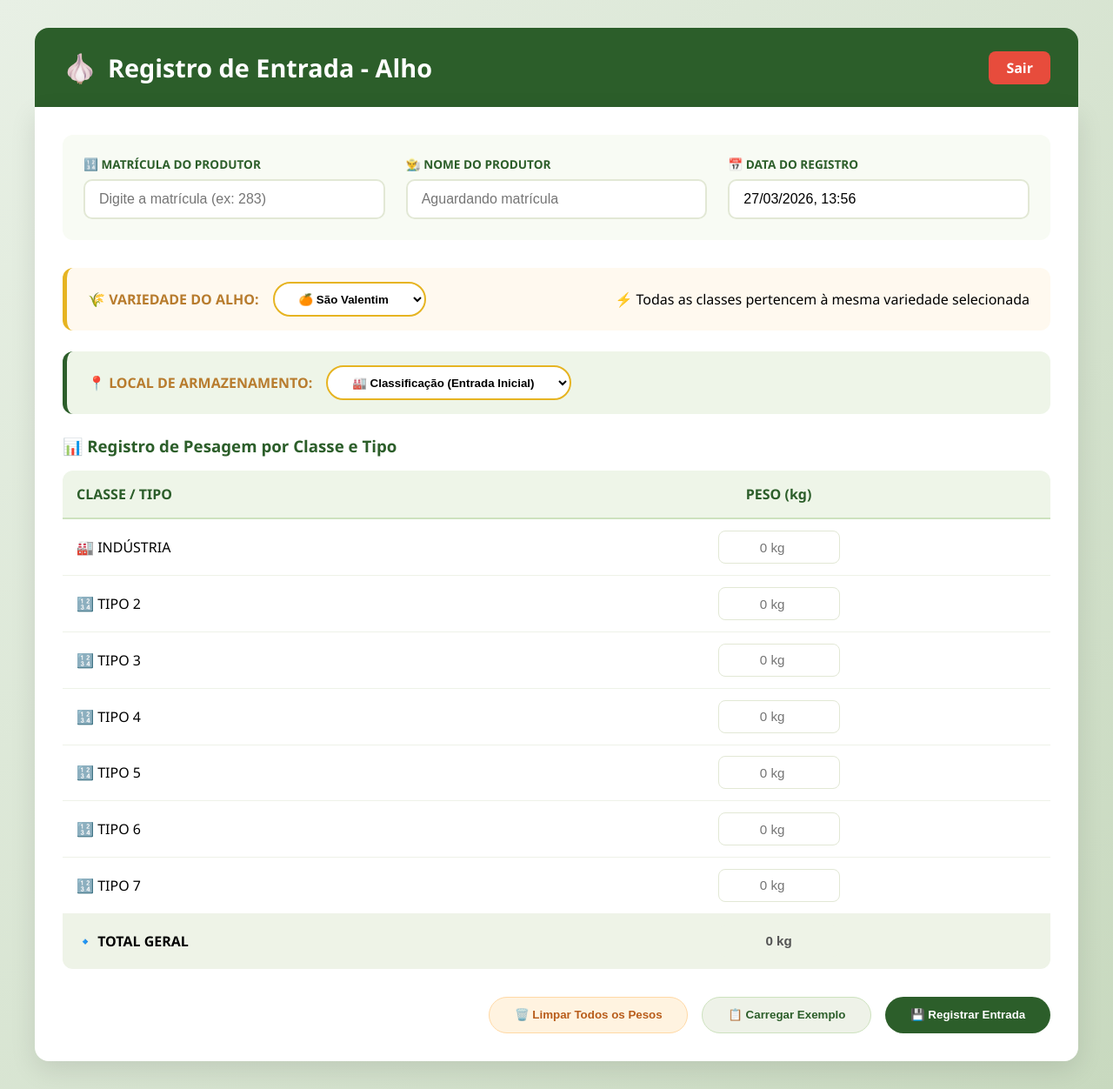
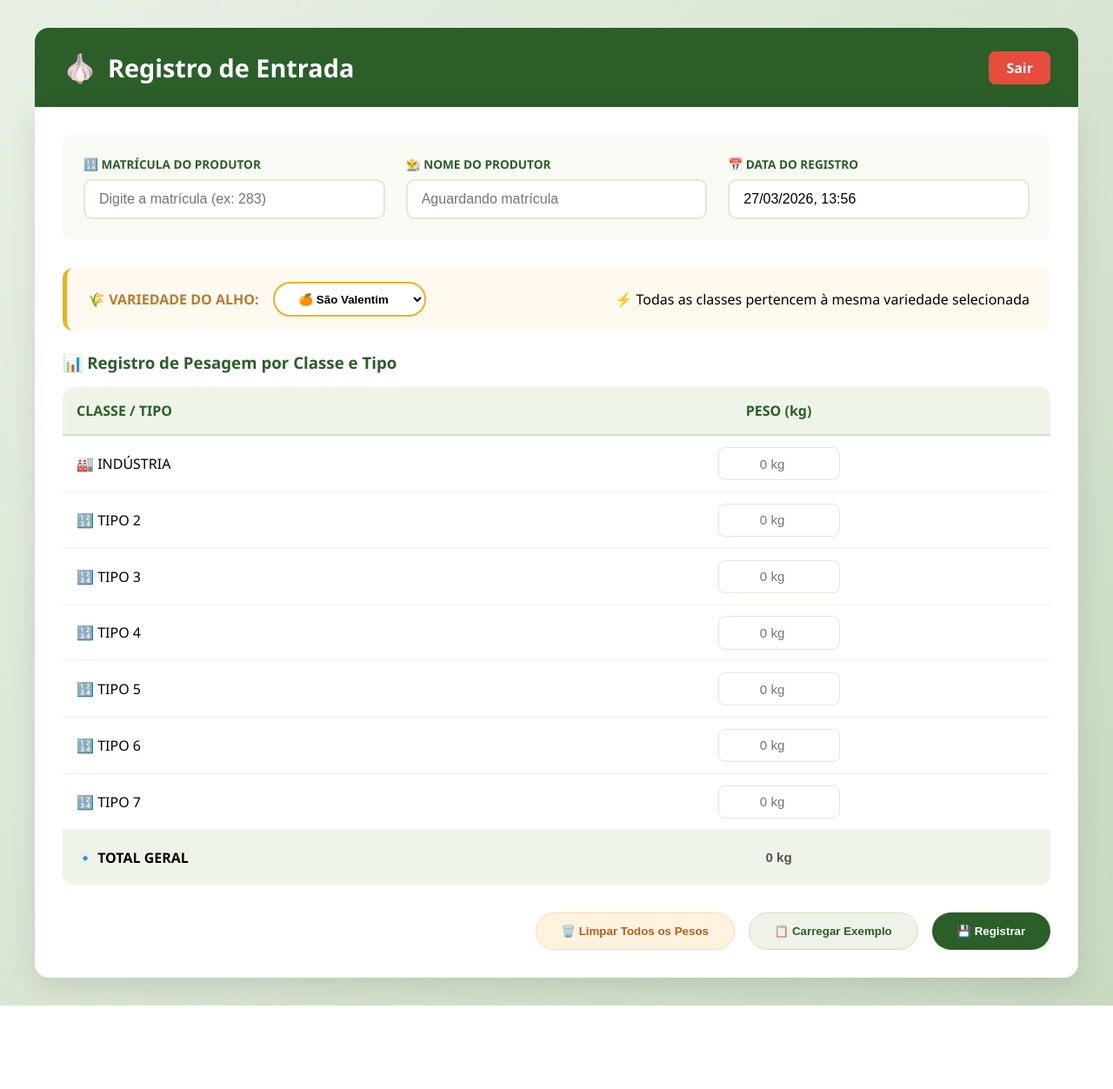
Before and after one commit to coparsa76-eng/copar, a Flask app: template templates/registro_entrada.html in a window 1280 px wide. Shown: the whole page at 87% size. After the commit the page ends 1156 px from the top, so only its background shows below. Run offline with Flask 3, Linux system fonts and the light colour scheme; the template is opened without the code that fills it: most values are stand-ins (such as "Sample title", 1, 10 or a date in 2020); some libraries are stand-ins or nearby versions.

Commit message:
Update registro_entrada.html

```diff
--- a/templates/registro_entrada.html
+++ b/templates/registro_entrada.html
@@ -3,8 +3,9 @@
 <head>
     <meta charset="UTF-8">
     <meta name="viewport" content="width=device-width, initial-scale=1.0">
-    <title>COPAR - Registro de Entrada de Alho</title>
+    <title>COPAR - {{ 'Entrada na Classificação' if role == 'classificacao' else 'Transferência para Banca' if role == 'banca' else 'Transferência para Toletagem' }}</title>
     <style>
+        /* (manter os mesmos estilos do código anterior) */
         * { margin: 0; padding: 0; box-sizing: border-box; }
         body { background: linear-gradient(135deg, #e8f0e5 0%, #c8d9bf 100%); min-height: 100vh; font-family: 'Segoe UI', system-ui, sans-serif; padding: 2rem; }
         .container { max-width: 1200px; margin: 0 auto; }
@@ -40,7 +41,8 @@
         .extra-fields { background: #eef5e8; border-radius: 12px; padding: 1rem 1.5rem; margin-bottom: 1.5rem; display: flex; gap: 2rem; flex-wrap: wrap; align-items: center; }
         .extra-fields .field { display: flex; align-items: center; gap: 1rem; }
         .extra-fields label { font-weight: 600; color: #2c5e2a; }
-        .extra-fields input { padding: 0.5rem 1rem; border: 2px solid #cde2be; border-radius: 8px; width: 100px; }
+        .extra-fields input, .extra-fields select { padding: 0.5rem 1rem; border: 2px solid #cde2be; border-radius: 8px; }
+        .extra-fields select { background: white; cursor: pointer; }
         .action-buttons { display: flex; gap: 1rem; justify-content: flex-end; margin-top: 2rem; }
         .btn { padding: 0.8rem 1.8rem; border: none; border-radius: 40px; font-weight: 600; cursor: pointer; transition: all 0.2s; }
         .btn-primary { background: #2c5e2a; color: white; }
@@ -59,13 +61,24 @@
         @keyframes spin { 0% { transform: rotate(0deg); } 100% { transform: rotate(360deg); } }
         .produtor-info { background: #e8f0e5; padding: 10px; border-radius: 8px; margin-top: 10px; text-align: center; display: none; }
         .produtor-info.show { display: block; }
+        .saldo-info { font-size: 0.8rem; color: #2c5e2a; margin-left: 10px; }
         @media (max-width: 800px) { .registry-area { grid-template-columns: 1fr; } .content { padding: 1rem; } }
     </style>
 </head>
 <body>
 <div class="container">
     <div class="header">
-        <h1>Registro de Entrada - Alho</h1>
+        <h1>
+            {% if role == 'classificacao' %}
+                🏭 Entrada na Classificação
+            {% elif role == 'banca' %}
+                📦 Transferência para Banca
+            {% elif role == 'toletagem' %}
+                ✅ Transferência para Toletagem
+            {% else %}
+                Registro de Entrada
+            {% endif %}
+        </h1>
         <a href="/logout">Sair</a>
     </div>
     <div class="content">
@@ -101,21 +114,25 @@
             </div>
         </div>
 
-        <div class="variety-section" style="background: #eef5e8; border-left-color: #2c5e2a;">
-            <div class="variety-selector">
-                <label>📍 LOCAL DE ARMAZENAMENTO:</label>
-                <select id="localSelect">
-                    <option value="Classificação">🏭 Classificação (Entrada Inicial)</option>
-                    <option value="banca">📦 Banca (Classificado)</option>
-                    <option value="toletagem">✅ Toletagem (Pronto)</option>
-                </select>
-            </div>
-        </div>
+        <!-- Destino fixo por setor -->
+        <input type="hidden" id="localDestino" value="{% if role == 'classificacao' %}Classificação{% elif role == 'banca' %}banca{% elif role == 'toletagem' %}toletagem{% endif %}">
 
-        <!-- Campos adicionais que aparecem conforme o local -->
+        <!-- Campos extras com seletor de origem -->
         <div id="camposAdicionais" style="display: none;">
             <div class="extra-fields">
                 <div class="field">
+                    <label>📌 Origem do Estoque:</label>
+                    <select id="origemSelect">
+                        {% if role == 'banca' %}
+                            <option value="Classificação">Classificação</option>
+                        {% elif role == 'toletagem' %}
+                            <option value="Classificação">Classificação</option>
+                            <option value="Banca">Banca</option>
+                        {% endif %}
+                    </select>
+                    <span id="saldoOrigem" class="saldo-info"></span>
+                </div>
+                <div class="field" id="campoHoras" style="display: none;">
                     <label>⏱️ Horas de Banca:</label>
                     <input type="number" id="horasBanca" step="0.5" value="0" min="0">
                     <span class="info">(R$ <span id="valorHoraDisplay">{{ valor_hora_banca }}</span>/hora)</span>
@@ -126,18 +143,15 @@
                     <span class="info">(peso perdido na movimentação)</span>
                 </div>
             </div>
-            <div class="extra-fields" style="background: #fff3e0;">
-                <div class="field">
-                    <label>📌 Origem:</label>
-                    <span id="origemInfo">Classificação</span>
-                </div>
-            </div>
         </div>
 
         <div class="table-section">
             <h3>📊 Registro de Pesagem por Classe e Tipo</h3>
             <table class="weights-table" id="tabelaAlho">
-                <thead><tr><th style="width: 45%;">CLASSE / TIPO</th><th style="width: 55%;">PESO (kg)</th></tr></thead>
+                <thead>
+                    <th style="width: 45%;">CLASSE / TIPO</th>
+                    <th style="width: 55%;">PESO (kg)</th>
+                </thead>
                 <tbody id="tabelaCorpo"></tbody>
             </table>
         </div>
@@ -145,22 +159,25 @@
         <div class="action-buttons">
             <button class="btn btn-warning" id="limparBtn">🗑️ Limpar Todos os Pesos</button>
             <button class="btn btn-secondary" id="exemploBtn">📋 Carregar Exemplo</button>
-            <button class="btn btn-primary" id="salvarBtn">💾 Registrar Entrada</button>
+            <button class="btn btn-primary" id="salvarBtn">💾 Registrar</button>
         </div>
         <div id="statusMsg" class="status-message"></div>
     </div>
 </div>
+
 <script>
+    const role = "{{ role }}";
     const classesTipos = ["INDÚSTRIA", "TIPO 2", "TIPO 3", "TIPO 4", "TIPO 5", "TIPO 6", "TIPO 7"];
     let dadosTabela = classesTipos.map(classe => ({ classe: classe, peso: null }));
     let produtorAtual = null;
+    let saldosPorClasse = {};  // Armazena saldos de cada classe para a origem selecionada
+
     const tbody = document.getElementById('tabelaCorpo');
     const matriculaInput = document.getElementById('matriculaInput');
     const produtorInput = document.getElementById('produtorInput');
     const produtorIdInput = document.getElementById('produtorId');
     const produtorInfo = document.getElementById('produtorInfo');
     const variedadeSelect = document.getElementById('variedadeSelect');
-    const localSelect = document.getElementById('localSelect');
     const limparBtn = document.getElementById('limparBtn');
     const exemploBtn = document.getElementById('exemploBtn');
     const salvarBtn = document.getElementById('salvarBtn');
@@ -168,28 +185,73 @@
     const dataRegistro = document.getElementById('dataRegistro');
     const autocompleteList = document.getElementById('autocompleteList');
     const camposAdicionais = document.getElementById('camposAdicionais');
+    const origemSelect = document.getElementById('origemSelect');
     const horasBancaInput = document.getElementById('horasBanca');
     const quebraInput = document.getElementById('quebra');
-    const origemInfo = document.getElementById('origemInfo');
+    const saldoOrigemSpan = document.getElementById('saldoOrigem');
+    const localDestinoHidden = document.getElementById('localDestino');
     let buscaTimeout = null;
 
-    function atualizarCamposAdicionais() {
-        const local = localSelect.value;
-        if (local === 'Classificação') {
+    function configurarPorRole() {
+        if (role === 'classificacao') {
             camposAdicionais.style.display = 'none';
-        } else {
+        } else if (role === 'banca') {
             camposAdicionais.style.display = 'block';
-            if (local === 'banca') {
-                origemInfo.innerText = 'Classificação';
-                horasBancaInput.disabled = false;
-                document.querySelector('.extra-fields .field:first-child').style.display = 'flex';
-            } else if (local === 'toletagem') {
-                origemInfo.innerText = 'Banca';
-                horasBancaInput.disabled = true;
-                horasBancaInput.value = 0;
-                document.querySelector('.extra-fields .field:first-child').style.display = 'none';
+            document.getElementById('campoHoras').style.display = 'flex';
+            horasBancaInput.disabled = false;
+            origemSelect.addEventListener('change', atualizarSaldosPorClasse);
+        } else if (role === 'toletagem') {
+            camposAdicionais.style.display = 'block';
+            document.getElementById('campoHoras').style.display = 'none';
+            horasBancaInput.disabled = true;
+            horasBancaInput.value = 0;
+            origemSelect.addEventListener('change', atualizarSaldosPorClasse);
+        }
+    }
+
+    async function atualizarSaldosPorClasse() {
+        const produtorId = produtorIdInput.value;
+        const tipoAlho = variedadeSelect.value;
+        const origem = origemSelect.value;
+
+        if (!produtorId || !origem) return;
+
+        // Buscar saldo para cada classe
+        for (let i = 0; i < classesTipos.length; i++) {
+            const classe = classesTipos[i];
+            const classeBanco = classe === "INDÚSTRIA" ? "Indústria" : `Classe ${classe.split(' ')[1]}`;
+
+            try {
+                const response = await fetch('/api/obter-saldo', {
+                    method: 'POST',
+                    headers: { 'Content-Type': 'application/json' },
+                    body: JSON.stringify({
+                        produtor_id: parseInt(produtorId),
+                        tipo_alho: tipoAlho,
+                        classe: classeBanco,
+                        local: origem
+                    })
+                });
+                const data = await response.json();
+                if (data.sucesso) {
+                    saldosPorClasse[classe] = data.saldo;
+                }
+            } catch (e) {
+                console.error('Erro ao buscar saldo:', e);
             }
         }
+
+        // Atualizar tooltips ou mostrar saldos
+        const saldoTotal = Object.values(saldosPorClasse).reduce((a,b) => a + b, 0);
+        saldoOrigemSpan.innerHTML = `(Saldo disponível: ${saldoTotal.toLocaleString('pt-BR')} kg)`;
+
+        // Adicionar aviso nos inputs de peso
+        const inputs = document.querySelectorAll('#tabelaCorpo input');
+        inputs.forEach((input, idx) => {
+            const classe = classesTipos[idx];
+            const saldo = saldosPorClasse[classe] || 0;
+            input.placeholder = `0 kg (disp: ${saldo} kg)`;
+        });
     }
 
     function renderizarTabela() {
@@ -211,6 +273,7 @@
                 if (valor === '') dadosTabela[index].peso = null;
                 else { let num = parseFloat(valor); if (!isNaN(num) && num >= 0) dadosTabela[index].peso = Math.round(num); else dadosTabela[index].peso = null; }
                 renderizarTabela();
+                verificarLimitesPorClasse();
             });
             tdPeso.appendChild(pesoInput);
             tr.appendChild(tdPeso);
@@ -234,6 +297,41 @@
         tdTotalValor.appendChild(totalInput);
         trTotal.appendChild(tdTotalValor);
         tbody.appendChild(trTotal);
+
+        // Atualizar placeholders com saldos
+        if (Object.keys(saldosPorClasse).length > 0) {
+            const inputs = document.querySelectorAll('#tabelaCorpo input');
+            inputs.forEach((input, idx) => {
+                const classe = classesTipos[idx];
+                const saldo = saldosPorClasse[classe] || 0;
+                input.placeholder = `0 kg (disp: ${saldo} kg)`;
+            });
+        }
+    }
+
+    function verificarLimitesPorClasse() {
+        if (Object.keys(saldosPorClasse).length === 0) return;
+
+        let temExcesso = false;
+        dadosTabela.forEach((item, idx) => {
+            const classe = item.classe;
+            const peso = item.peso || 0;
+            const saldo = saldosPorClasse[classe] || 0;
+            if (peso > saldo && role !== 'classificacao') {
+                temExcesso = true;
+                const input = document.querySelectorAll('#tabelaCorpo input')[idx];
+                input.style.borderColor = '#e74c3c';
+                input.style.backgroundColor = '#ffe6e6';
+            } else {
+                const input = document.querySelectorAll('#tabelaCorpo input')[idx];
+                input.style.borderColor = '#e2e8d5';
+                input.style.backgroundColor = 'white';
+            }
+        });
+
+        if (temExcesso && role !== 'classificacao') {
+            mostrarStatus("⚠️ Atenção: Alguns pesos excedem o saldo disponível na origem!", "error");
+        }
     }
 
     function limparTodosPesos() {
@@ -289,6 +387,11 @@
         produtorInfo.classList.add('show');
         mostrarStatus(`✅ Produtor encontrado: ${produtor.nome}`, "success");
         setTimeout(()=>produtorInfo.classList.remove('show'),3000);
+
+        // Atualizar saldos quando produtor é selecionado
+        if (role !== 'classificacao') {
+            atualizarSaldosPorClasse();
+        }
     }
 
     matriculaInput.addEventListener('input', async (e) => {
@@ -301,13 +404,18 @@
         },300);
     });
     matriculaInput.addEventListener('blur', ()=>{ setTimeout(()=>{ if(!autocompleteList.matches(':hover')) autocompleteList.style.display='none'; },200); });
-    localSelect.addEventListener('change', atualizarCamposAdicionais);
+    variedadeSelect.addEventListener('change', () => {
+        if (role !== 'classificacao' && produtorIdInput.value) {
+            atualizarSaldosPorClasse();
+        }
+    });
 
     async function salvarRegistro() {
         const produtorId = produtorIdInput.value;
         const produtorNome = produtorInput.value.trim();
         const variedade = variedadeSelect.value;
-        const local = localSelect.value;
+        const local = localDestinoHidden.value;
+        const origem = origemSelect ? origemSelect.value : null;
         const horasBanca = parseFloat(horasBancaInput.value) || 0;
         const quebra = parseFloat(quebraInput.value) || 0;
 
@@ -316,27 +424,45 @@
             matriculaInput.focus();
             return;
         }
+
+        if (role !== 'classificacao' && !origem) {
+            mostrarStatus("❌ Selecione a origem do estoque.", "error");
+            return;
+        }
+
         const detalhes = [];
         let pesoTotal = 0;
-        dadosTabela.forEach(item=>{
+        let temExcesso = false;
+
+        dadosTabela.forEach((item, idx) => {
             if(item.peso && item.peso>0){
+                const classe = item.classe;
+                const saldo = saldosPorClasse[classe] || 0;
+                if (item.peso > saldo && role !== 'classificacao') {
+                    temExcesso = true;
+                    mostrarStatus(`⚠️ Peso da classe ${classe} (${item.peso} kg) excede o saldo disponível (${saldo} kg).`, "error");
+                }
                 detalhes.push({classe: item.classe, peso: item.peso});
                 pesoTotal += item.peso;
             }
         });
+
+        if(temExcesso) return;
+
         if(detalhes.length===0){
             mostrarStatus("⚠️ Nenhum peso foi preenchido! Preencha pelo menos uma classe.", "error");
             return;
         }
-        // Validação de quebra não pode ser maior que o peso total
+
         if(quebra > pesoTotal){
             mostrarStatus(`⚠️ Quebra (${quebra} kg) não pode ser maior que o peso total (${pesoTotal} kg).`, "error");
             return;
         }
-        let mensagemConfirmacao = `Confirmar entrada:\n\nProdutor: ${produtorNome}\nVariedade: ${variedade}\nLocal: ${local === 'Classificação' ? 'Classificação' : local === 'banca' ? 'Banca' : 'Toletagem'}\nTotal movido: ${pesoTotal} Kg`;
-        if(local !== 'Classificação'){
-            mensagemConfirmacao += `\nOrigem: ${local === 'banca' ? 'Classificação' : 'Banca'}`;
-            if(local === 'banca') mensagemConfirmacao += `\nHoras de Banca: ${horasBanca}`;
+
+        let mensagemConfirmacao = `Confirmar ${role === 'classificacao' ? 'entrada' : 'transferência'}:\n\nProdutor: ${produtorNome}\nVariedade: ${variedade}\nDestino: ${local === 'Classificação' ? 'Classificação' : local === 'banca' ? 'Banca' : 'Toletagem'}\nTotal: ${pesoTotal} Kg`;
+        if(role !== 'classificacao'){
+            mensagemConfirmacao += `\nOrigem: ${origem}`;
+            if(role === 'banca') mensagemConfirmacao += `\nHoras de Banca: ${horasBanca}`;
             if(quebra > 0) mensagemConfirmacao += `\n⚠️ Quebra: ${quebra} Kg`;
         }
         mensagemConfirmacao += `\n\nDeseja registrar?`;
@@ -352,6 +478,7 @@
                     produtor_id:parseInt(produtorId),
                     tipo_alho:variedade,
                     local:local,
+                    local_origem:origem,
                     detalhes:detalhes,
                     horas_banca:horasBanca,
                     quebra:quebra
@@ -363,7 +490,7 @@
                 limparTodosPesos();
                 horasBancaInput.value = 0;
                 quebraInput.value = 0;
-                setTimeout(()=>{ if(confirm("Entrada registrada com sucesso! Deseja registrar outra entrada?")){ matriculaInput.focus(); matriculaInput.select(); } },500);
+                setTimeout(()=>{ if(confirm("Registro realizado com sucesso! Deseja registrar outro?")){ matriculaInput.focus(); matriculaInput.select(); } },500);
             } else {
                 mostrarStatus(`❌ ${result.mensagem}`, "error");
             }
@@ -371,7 +498,7 @@
             mostrarStatus(`❌ Erro ao salvar: ${e.message}`, "error");
         } finally {
             salvarBtn.disabled=false;
-            salvarBtn.innerHTML='💾 Registrar Entrada';
+            salvarBtn.innerHTML='💾 Registrar';
         }
     }
 
@@ -380,10 +507,12 @@
         statusMsg.className=`status-message show ${tipo}`;
         setTimeout(()=>statusMsg.classList.remove('show'),5000);
     }
+
     function atualizarDataAtual(){
         const agora = new Date();
         dataRegistro.value = agora.toLocaleString('pt-BR',{day:'2-digit',month:'2-digit',year:'numeric',hour:'2-digit',minute:'2-digit'});
     }
+
     function init(){
         renderizarTabela();
         atualizarDataAtual();
@@ -391,8 +520,8 @@
         limparBtn.onclick=limparTodosPesos;
         exemploBtn.onclick=carregarExemplo;
         salvarBtn.onclick=salvarRegistro;
-        atualizarCamposAdicionais();
-        mostrarStatus("📝 Formulário pronto. Digite a matrícula do produtor (ex: 283) e selecione da lista.", "info");
+        configurarPorRole();
+        mostrarStatus("📝 Formulário pronto. Digite a matrícula do produtor e selecione da lista.", "info");
     }
     init();
 </script>
```
